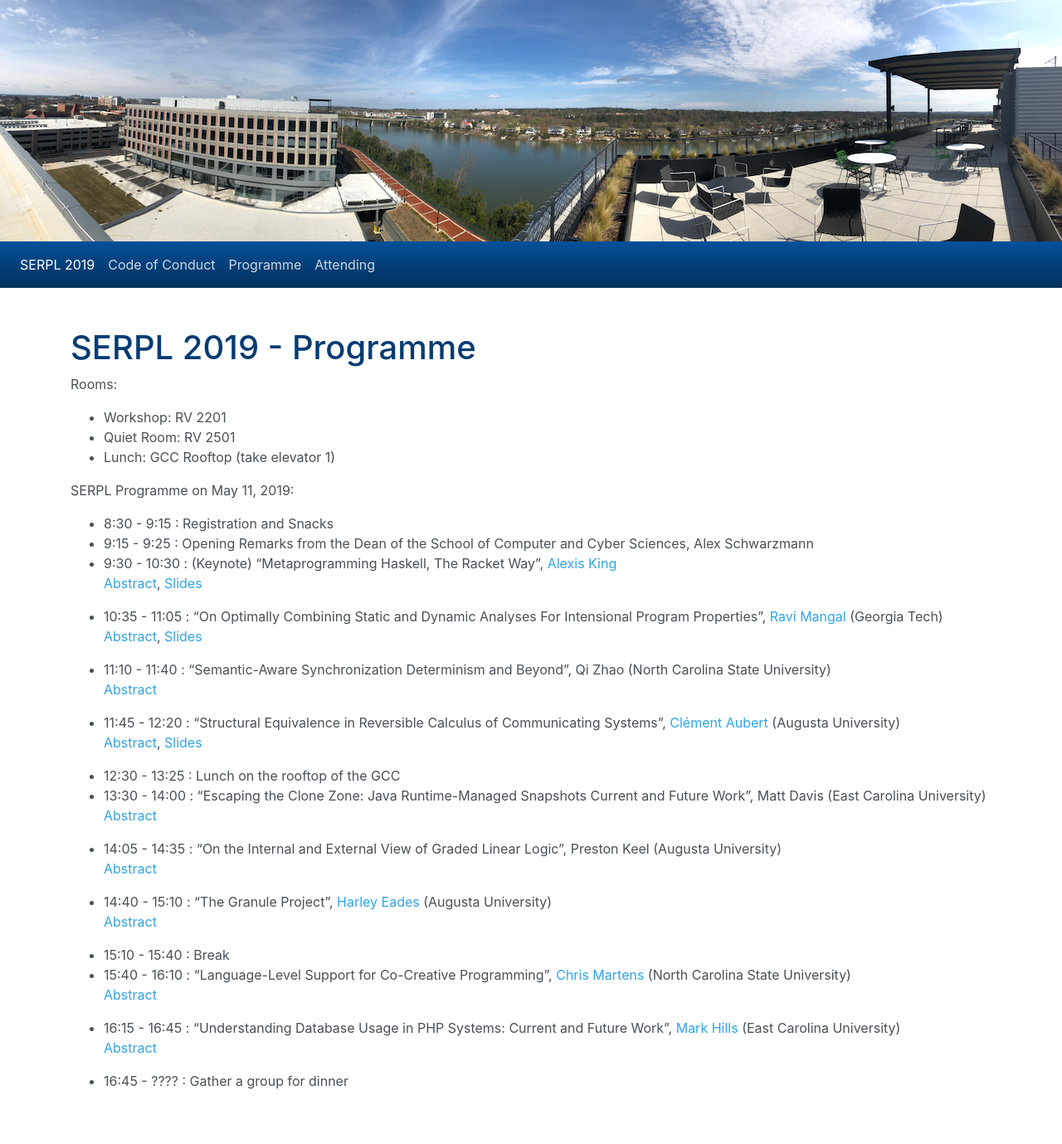
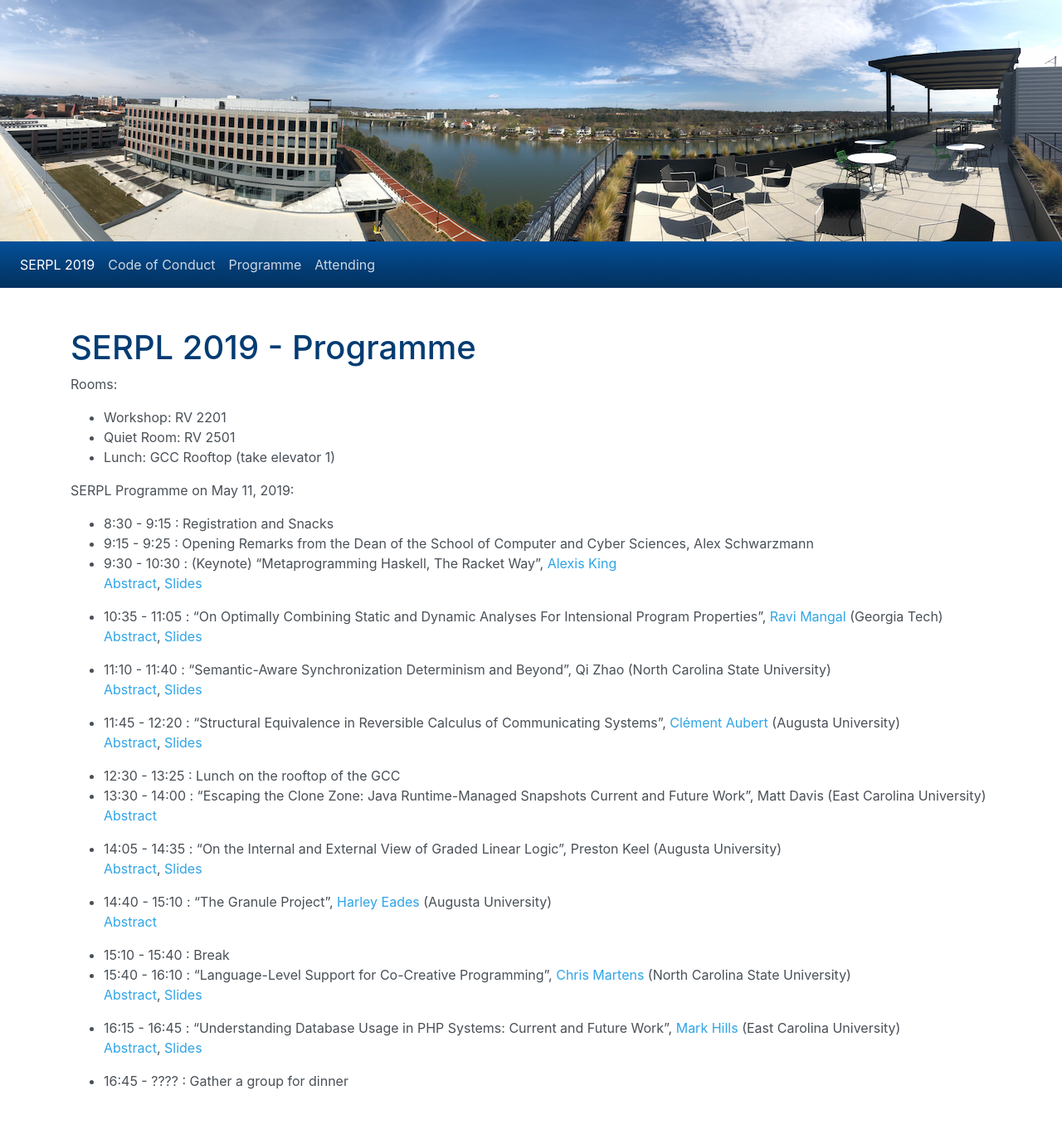
Before and after one commit to the-au-forml-lab/SERPL2019, a Jekyll site: the page built from programme.md, in a window 1280 px wide. Shown: the whole page at 83% size. Built offline with Jekyll 4.4.1, drawn with Linux system fonts in a browser that asks for light colours.

Commit message:
Adding a few slides.

```diff
--- a/programme.md
+++ b/programme.md
@@ -19,7 +19,7 @@ SERPL Programme on May 11, 2019:
     [Abstract](includes/abstracts/Ravi-Mangal.pdf), [Slides](includes/slides/Ravi-Mangal.pdf)
 
 - 11:10 - 11:40 : "Semantic-Aware Synchronization Determinism and Beyond", Qi Zhao (North Carolina State University)
-    [Abstract](includes/abstracts/Qi-Zhao.pdf)
+    [Abstract](includes/abstracts/Qi-Zhao.pdf), [Slides](includes/slides/Qi-Zhao.pdf)
 
 - 11:45 - 12:20 : "Structural Equivalence in Reversible Calculus of Communicating Systems", [Clément Aubert](http://spots.augusta.edu/caubert/) (Augusta University)
     [Abstract](includes/abstracts/Clement-Aubert.pdf), [Slides](includes/slides/Clement-Aubert.pdf)
@@ -29,16 +29,16 @@ SERPL Programme on May 11, 2019:
     [Abstract](includes/abstracts/Matt-Davis.pdf)
 
 - 14:05 - 14:35 : "On the Internal and External View of Graded Linear Logic", Preston Keel (Augusta University)
-    [Abstract](includes/abstracts/Preston-Keel.pdf)
+    [Abstract](includes/abstracts/Preston-Keel.pdf), [Slides](includes/slides/Preston-Keel.pdf)
 
 - 14:40 - 15:10 : "The Granule Project", [Harley Eades](https://metatheorem.org/)  (Augusta University)
     [Abstract](includes/abstracts/Harley-Eades.pdf)
 
 - 15:10 - 15:40 : Break
 - 15:40 - 16:10 : "Language-Level Support for Co-Creative Programming", [Chris Martens](https://sites.google.com/ncsu.edu/cmartens) (North Carolina State University)
-    [Abstract](includes/abstracts/Chris-Martens.pdf)
+    [Abstract](includes/abstracts/Chris-Martens.pdf), [Slides](includes/slides/Chris-Martens.pdf)
 
 - 16:15 - 16:45 : "Understanding Database Usage in PHP Systems: Current and Future Work", [Mark Hills](http://www.cs.ecu.edu/hillsma/) (East Carolina University)
-    [Abstract](includes/abstracts/Mark-Hills.pdf)
+    [Abstract](includes/abstracts/Mark-Hills.pdf), [Slides](includes/slides/Mark-Hills.pdf)
 
 - 16:45 - ???? : Gather a group for dinner
```
Also changed, not shown: 4 other files.
